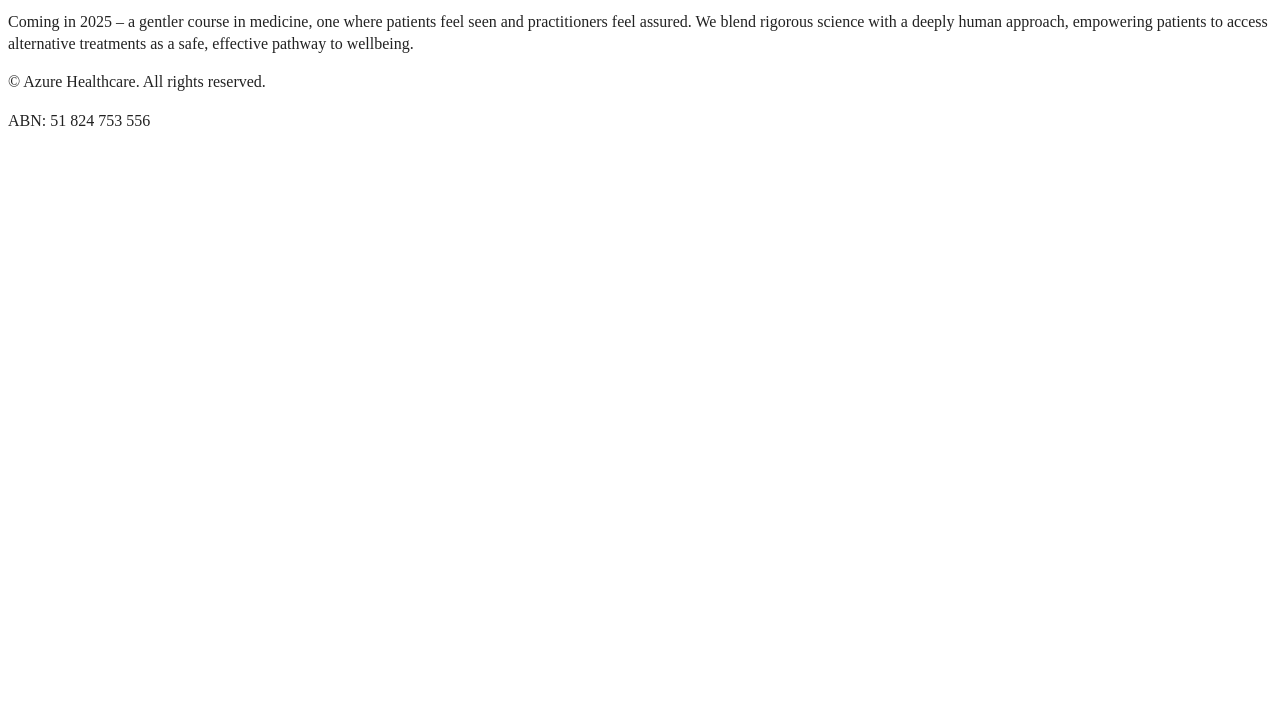
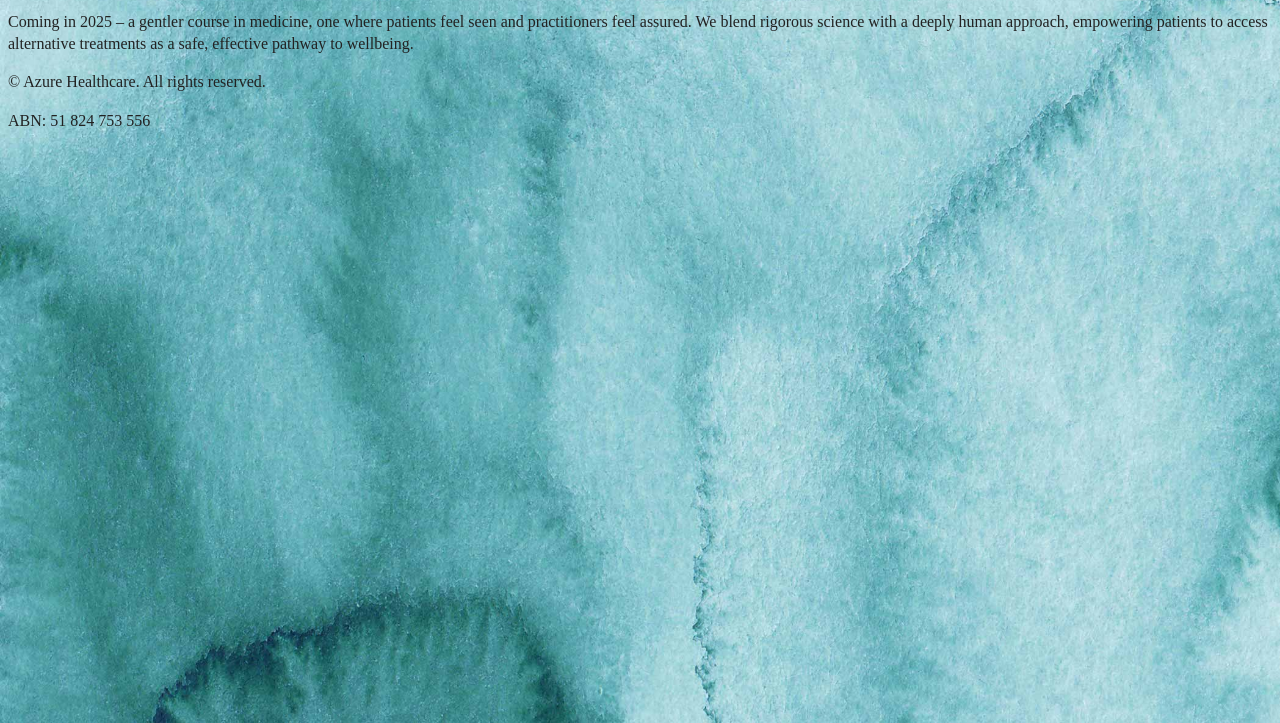
Before and after one commit to njmcgee/azure-coming-soon, a website built with webpack: page index.html in a window 1280 px wide. Shown: the part 77-800 px from the top of the page. Built offline with nearby package versions, Linux system fonts and the light colour scheme.

Commit message:
playing with bg image

```diff
--- a/css/style.css
+++ b/css/style.css
@@ -244,3 +244,9 @@
     page-break-after: avoid;
   }
 }
+
+body {
+  background-image: url("../img/bg.jpg");
+  background-size: 100%;
+  /*background-position-y: -500px;*/
+}
```
Also changed, not shown: img/bg.jpg (added).
